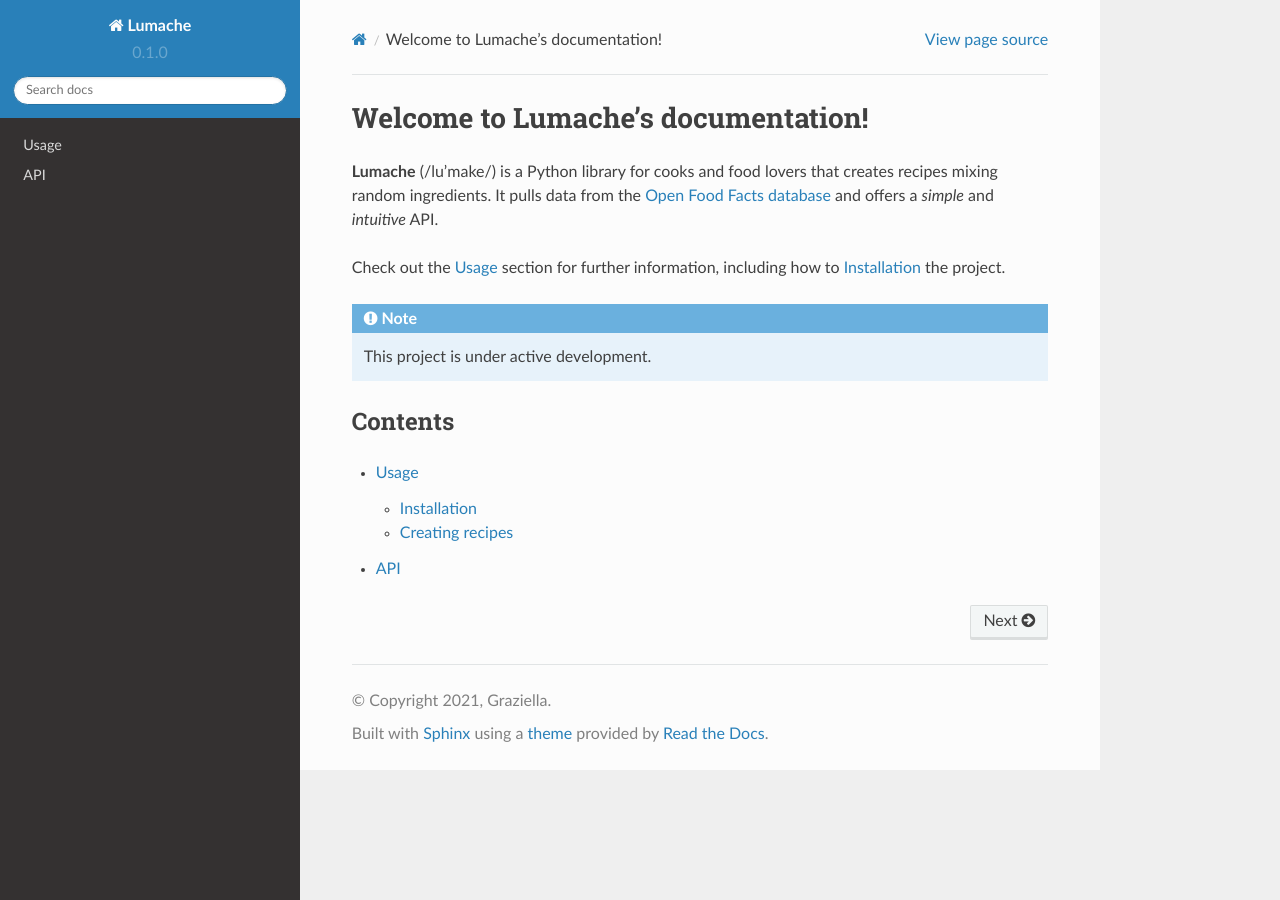
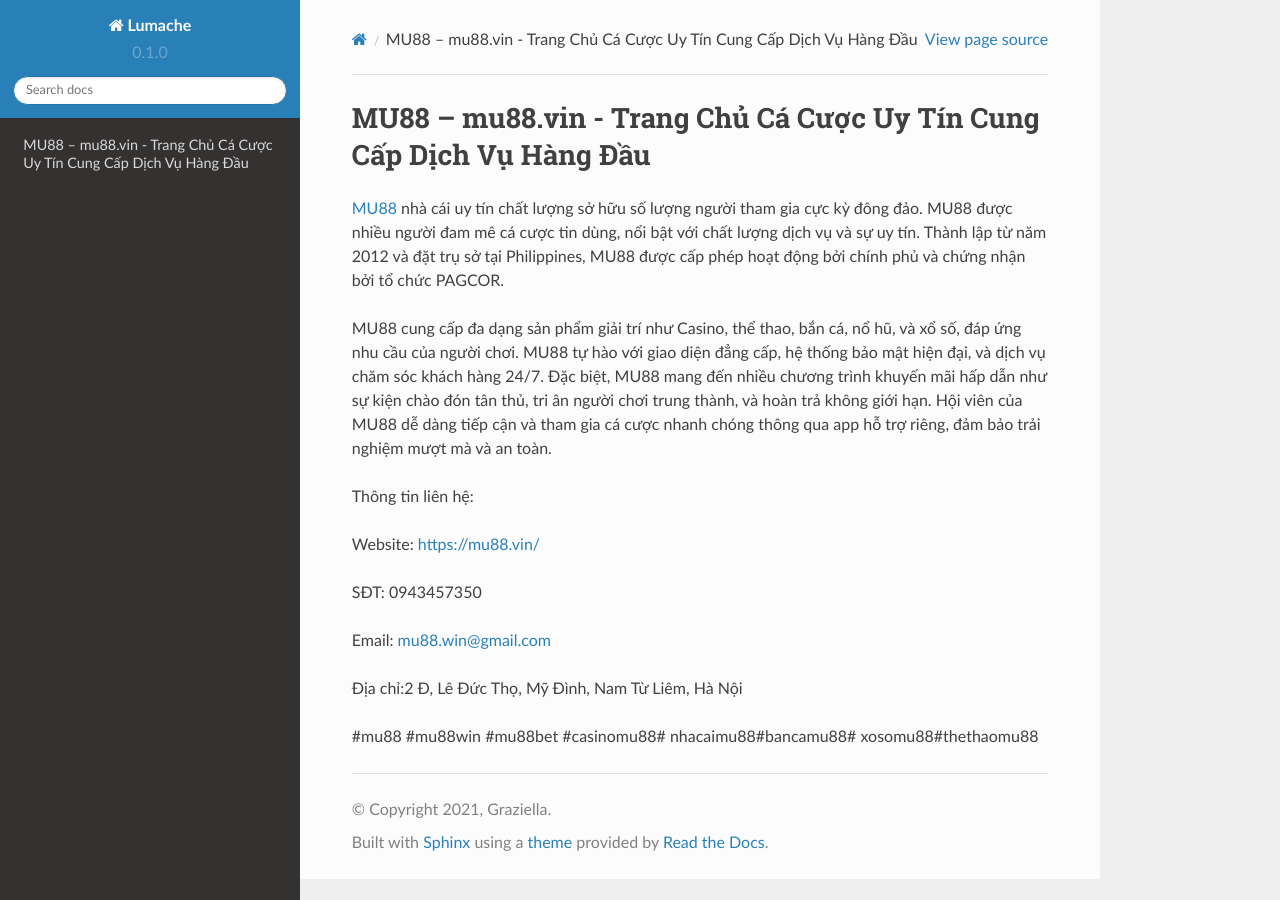
Before and after one commit to iaduphattai904809/mu88win, a Sphinx documentation site: the page built from docs/source/index.rst, in a window 1280 px wide. Built offline with Sphinx 7.4.7 and the Read the Docs theme 2.0.0, drawn with Linux system fonts in a browser that asks for light colours.

Commit message:
Update index.rst

```diff
--- a/docs/source/index.rst
+++ b/docs/source/index.rst
@@ -1,22 +1,18 @@
-Welcome to Lumache's documentation!
+MU88 – mu88.vin - Trang Chủ Cá Cược Uy Tín Cung Cấp Dịch Vụ Hàng Đầu
 ===================================
 
-**Lumache** (/lu'make/) is a Python library for cooks and food lovers
-that creates recipes mixing random ingredients.
-It pulls data from the `Open Food Facts database <https://world.openfoodfacts.org/>`_
-and offers a *simple* and *intuitive* API.
+`MU88 <https://mu88.vin/>`_ nhà cái uy tín chất lượng sở hữu số lượng người tham gia cực kỳ đông đảo. MU88 được nhiều người đam mê cá cược tin dùng, nổi bật với chất lượng dịch vụ và sự uy tín. Thành lập từ năm 2012 và đặt trụ sở tại Philippines, MU88 được cấp phép hoạt động bởi chính phủ và chứng nhận bởi tổ chức PAGCOR.
 
-Check out the :doc:`usage` section for further information, including
-how to :ref:`installation` the project.
+MU88 cung cấp đa dạng sản phẩm giải trí như Casino, thể thao, bắn cá, nổ hũ, và xổ số, đáp ứng nhu cầu của người chơi. MU88 tự hào với giao diện đẳng cấp, hệ thống bảo mật hiện đại, và dịch vụ chăm sóc khách hàng 24/7. Đặc biệt, MU88 mang đến nhiều chương trình khuyến mãi hấp dẫn như sự kiện chào đón tân thủ, tri ân người chơi trung thành, và hoàn trả không giới hạn. Hội viên của MU88 dễ dàng tiếp cận và tham gia cá cược nhanh chóng thông qua app hỗ trợ riêng, đảm bảo trải nghiệm mượt mà và an toàn.
 
-.. note::
+Thông tin liên hệ:
 
-   This project is under active development.
+Website: https://mu88.vin/
 
-Contents
---------
+SĐT: 0943457350
 
-.. toctree::
+Email: mu88.win@gmail.com
 
-   usage
-   api
+Địa chỉ:2 Đ, Lê Đức Thọ, Mỹ Đình, Nam Từ Liêm, Hà Nội
+
+#mu88 #mu88win #mu88bet #casinomu88# nhacaimu88#bancamu88# xosomu88#thethaomu88
```
